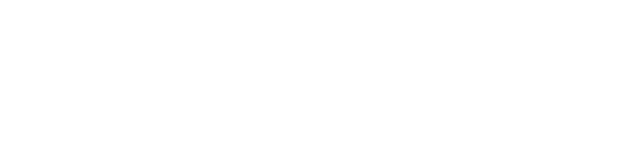
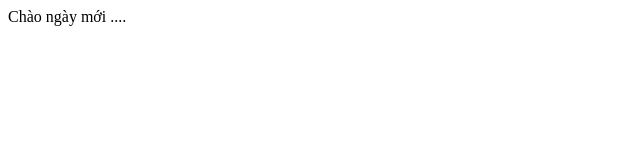
Before and after one commit to nguyentienvuong270/my-project, a plain HTML site: page index.html in a window 1280 px wide. Shown: the whole page, without its empty margins (0-640 px from the left). Drawn offline with Linux system fonts and the light colour scheme.

Commit message:
cập nhật code

```diff
--- a/index.html
+++ b/index.html
@@ -6,6 +6,7 @@
     <title>Document</title>
 </head>
 <body>
-
+    Chào ngày mới
+    ....
 </body>
 </html>
```
